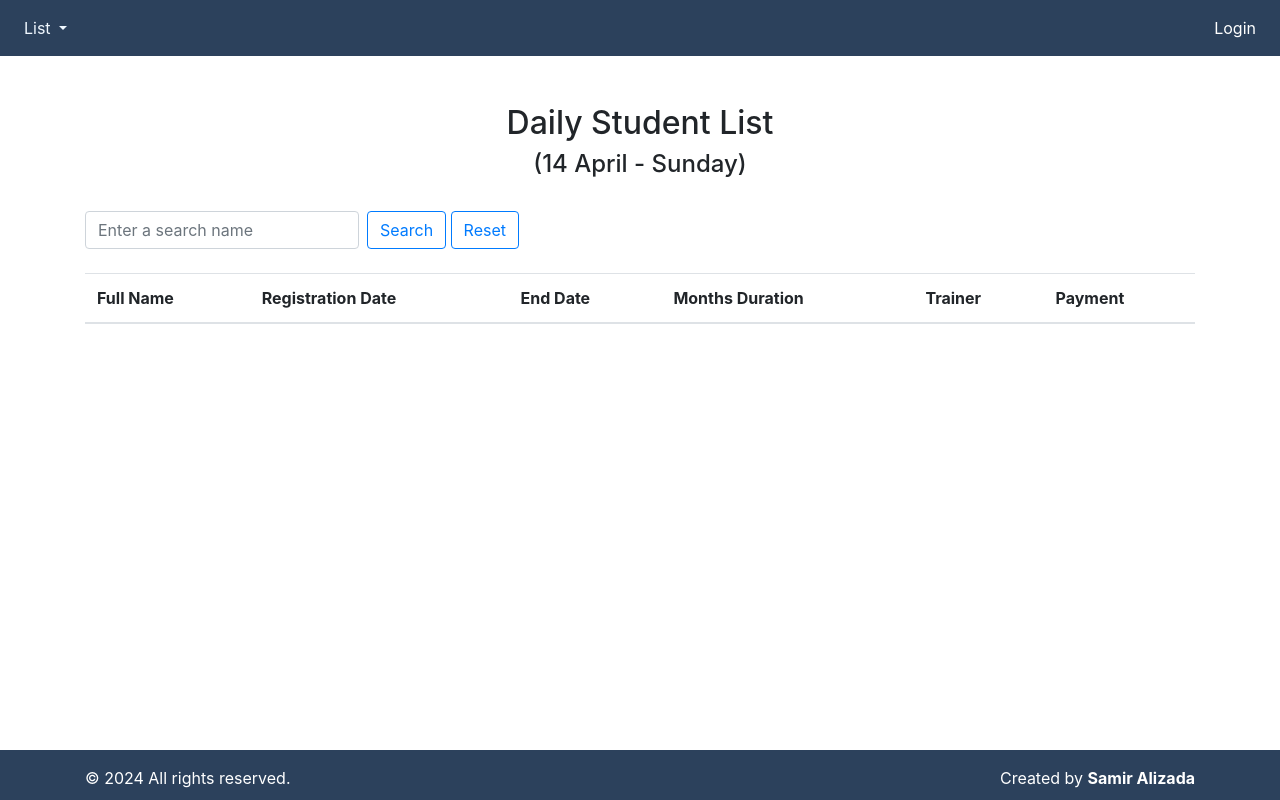
After one commit to SamirAlizada/Fitness, a Django app: page /daily_student_list/ in a window 1280 px wide. The commit adds this page. Run offline with Django 4.2, Linux system fonts and the light colour scheme; data comes from the database, SQL or seed files in the repository; both versions use the stored data as it was after the commit; lists and menus that the app fills with data are empty; some libraries are stand-ins or nearby versions.

Commit message:
Daily page add

```diff
--- a/fitness/urls.py
+++ b/fitness/urls.py
@@ -12,6 +12,7 @@ urlpatterns = [
     path('trainer-list/', trainer_list, name='trainer_list'),
     path('', student_list, name='student_list'),
     path('bar-list/', bar_list, name='bar_list'),
+    path('daily_student_list/', daily_student_list, name='daily_student_list'),
 
     # Panel
     path('trainer-panel/', trainer_panel, name='trainer_panel'),
--- a/fitness/views.py
+++ b/fitness/views.py
@@ -2,6 +2,7 @@ from django.shortcuts import render, redirect, get_object_or_404
 from .forms import StudentForm, TrainerForm, MonthlyPricingForm, BarForm
 from .models import Student, Trainer, Bar, MonthlyPricing
 from django.contrib import messages
+from datetime import datetime
 from django.contrib.auth import authenticate, login, logout
 
 
@@ -65,6 +66,18 @@ def student_list(request):
         students = students.filter(full_name__icontains=query)
 
     return render(request, 'student_list.html', {'students': students})
+
+def daily_student_list(request):
+    now = datetime.now()
+    today = now.date()
+
+    students = Student.objects.filter(end_date=today)
+
+    query = request.GET.get('q')
+    if query:
+        students = students.filter(full_name__icontains=query)
+
+    return render(request, 'daily_student_list.html', {'students': students, 'today': today})
 
 def bar_list(request):
     bars = Bar.objects.all()
--- /dev/null
+++ b/templates/daily_student_list.html
@@ -0,0 +1,48 @@
+{% include "index.html" %}
+
+{% block content %}
+
+<div class="container mt-5">
+    <h2 class="text-center">Daily Student List</h2>
+    <h4 class="text-center">
+        ({{ today|date:"d F" }} - {{ today|date:"l" }})
+    </h4>
+    <br>
+    <form method="GET" class="mb-3">
+        <div class="form-inline mb-4">
+            <input type="text" name="q" class="form-control mr-sm-2" placeholder="Enter a search name">
+            <button class="btn btn-outline-primary my-2 my-sm-0" type="submit">Search</button>
+            &nbsp;
+            <a href="{% url 'student_list' %}"><button class="btn btn-outline-primary my-2 my-sm-0" type="submit">Reset</button>
+            </a>
+        </div>
+    </form>
+    <table class="table">
+        <thead>
+            <tr>
+                <th scope="col">Full Name</th>
+                <th scope="col">Registration Date</th>
+                <th scope="col">End Date</th>
+                <th scope="col">Months Duration</th>
+                <th scope="col">Trainer</th>
+                <th scope="col">Payment</th>
+            </tr>
+        </thead>
+        <tbody>
+            {% for student in students %}
+            <tr>
+                <td>{{ student.full_name }}</td>
+                <td>{{ student.registration_date|date:"d/m/Y" }}</td>
+                <td>{{ student.end_date|date:"d/m/Y" }}</td>
+                <td>{{ student.months_duration }}</td>
+                <td>{{ student.trainer }}</td>
+                <td>{{ student.payment }} $</td>
+            </tr>
+            {% endfor %}
+        </tbody>
+    </table>
+</div>
+
+<br>
+<br>
+{% endblock content %}
--- a/templates/index.html
+++ b/templates/index.html
@@ -48,7 +48,7 @@
                     </div>
                     <div class="col-md-6 text-right">
                         <span>
-                            <strong>Hazırladı: </strong>Əlizadə Samir
+                            Created by <strong>Samir Alizada</strong>
                         </span>
                     </div>
                 </div>
--- a/templates/navbar.html
+++ b/templates/navbar.html
@@ -35,9 +35,10 @@
                         <a class="nav-link dropdown-toggle" style="color: aliceblue;" href="#"
                             id="navbarDropdownMenuLink" data-toggle="dropdown" aria-haspopup="true"
                             aria-expanded="false">
-                            Cədvəllər
+                            List
                         </a>
                         <div class="dropdown-menu" aria-labelledby="navbarDropdownMenuLink">
+                            <a class="dropdown-item" href="{% url 'daily_student_list' %}">Daily</a>
                             <a class="dropdown-item" href="{% url 'bar_list' %}">Bar</a>
                             <a class="dropdown-item" href="{% url 'trainer_list' %}">Trainer</a>
                             <a class="dropdown-item" href="{% url 'student_list' %}">Student</a>
@@ -52,7 +53,7 @@
                         <a class="nav-link dropdown-toggle" style="color: aliceblue;" href="#"
                             id="navbarDropdownMenuLinkk" data-toggle="dropdown" aria-haspopup="true"
                             aria-expanded="false">
-                            Əlavə Et
+                            Add
                         </a>
                         <div class="dropdown-menu" aria-labelledby="navbarDropdownMenuLink">
                             <a class="dropdown-item" href="{% url 'add_monthlypricing' %}">Mounth</a>
@@ -65,23 +66,23 @@
                         <a class="nav-link dropdown-toggle" style="color: aliceblue;" href="#"
                             id="navbarDropdownMenuLinkkk" data-toggle="dropdown" aria-haspopup="true"
                             aria-expanded="false">
-                            İdarəetmə Paneli
+                            Panel
                         </a>
                         <div class="dropdown-menu" aria-labelledby="navbarDropdownMenuLink">
                             <a class="dropdown-item" href="{% url 'trainer_panel' %}">Trainer</a>
                             <a class="dropdown-item" href="{% url 'student_panel' %}">Student</a>
                             <a class="dropdown-item" href="{% url 'bar_panel' %}">Bar</a>
-                            <a class="dropdown-item" href="{% url 'monthlypricing_panel' %}">Monthly Pricing</a>
+                            <a class="dropdown-item" href="{% url 'monthlypricing_panel' %}">Monthly Price</a>
                         </div>
                     </li>
                     <li class="nav-item">
-                        <a class="nav-link" style="color: white;" href="{% url 'logout' %}">Çıxış</a>
+                        <a class="nav-link" style="color: white;" href="{% url 'logout' %}">Logout</a>
                     </li>
                 </ul>
                 {% else %}
                 <ul class="navbar-nav ml-auto">
                     <li class="nav-item">
-                        <a class="nav-link" style="color: white;" href="{% url 'login' %}">Giriş</a>
+                        <a class="nav-link" style="color: white;" href="{% url 'login' %}">Login</a>
                     </li>
                 </ul>
                 {% endif %}
```
Also changed, not shown: db.sqlite3.
